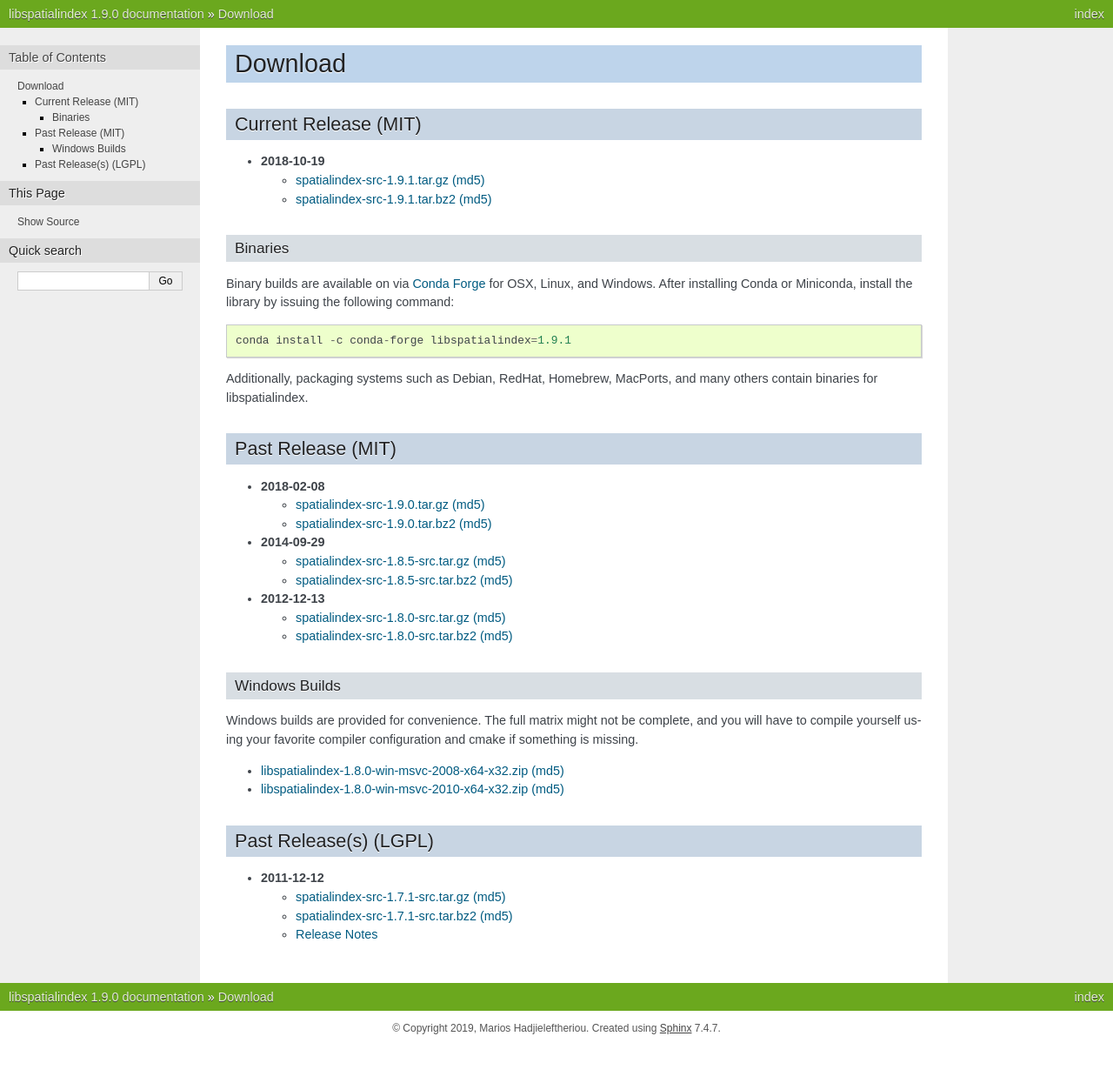
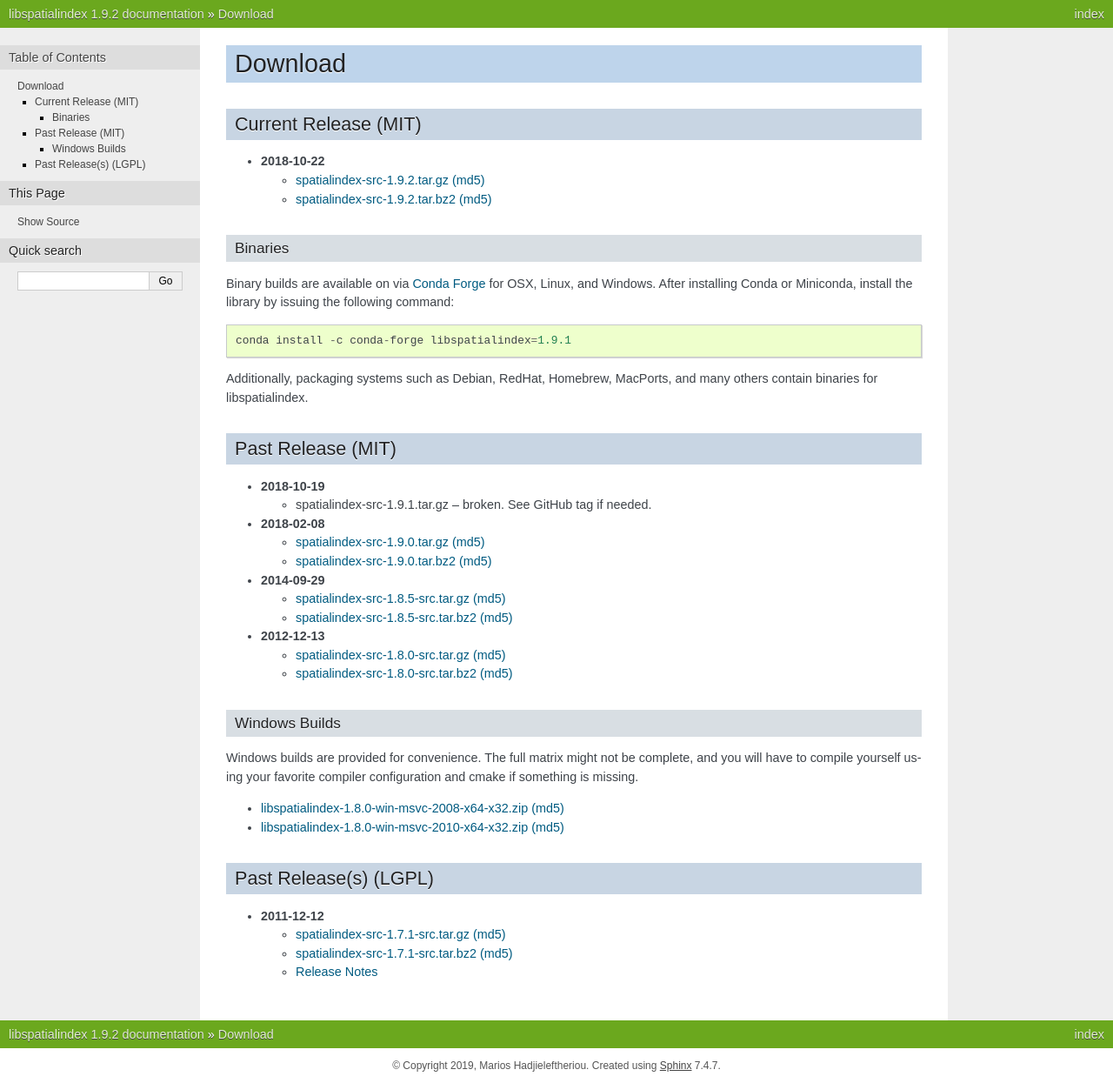
Before and after one commit to libspatialindex/libspatialindex, a Sphinx documentation site: the page built from docs/source/download.rst, in a window 1280 px wide. Shown: the whole page at 87% size. Built offline with Sphinx 7.4.7, drawn with Linux system fonts in a browser that asks for light colours; pages that are not in the unit, such as notebooks, are missing from menus; before the commit the page ends 1202 px from its top, so only the background shows below that.

Commit message:
bump version to 1.9.2

```diff
--- a/CMakeLists.txt
+++ b/CMakeLists.txt
@@ -40,8 +40,8 @@
 
 SET(SIDX_VERSION_MAJOR "1")
 SET(SIDX_VERSION_MINOR "9")
-SET(SIDX_VERSION_PATCH "1")
-SET(SIDX_LIB_VERSION "6.0.0")
+SET(SIDX_VERSION_PATCH "2")
+SET(SIDX_LIB_VERSION "6.1.0")
 SET(SIDX_LIB_SOVERSION "6")
 SET(BUILD_SHARED_LIBS ON)
 
@@ -202,7 +202,7 @@
 SET(CPACK_RESOURCE_FILE_LICENSE    "${PROJECT_SOURCE_DIR}/COPYING")
 
 set(CPACK_SOURCE_PACKAGE_FILE_NAME
-    "${CMAKE_PROJECT_NAME}-${SIDX_VERSION_STRING}-src")
+    "${CMAKE_PROJECT_NAME}-src-${SIDX_VERSION_STRING}")
 
 set(CPACK_SOURCE_IGNORE_FILES
 "/\\\\.gitattributes;/\\\\.vagrant;/\\\\.DS_Store;/CVS/;/\\\\.git/;\\\\.swp$;~$;\\\\.\\\\#;/\\\\#")
--- a/docs/source/conf.py
+++ b/docs/source/conf.py
@@ -48,9 +48,9 @@
 # built documents.
 #
 # The short X.Y version.
-version = '1.9.0'
+version = '1.9.2'
 # The full version, including alpha/beta/rc tags.
-release = '1.9.0'
+release = '1.9.2'
 
 # The language for content autogenerated by Sphinx. Refer to documentation
 # for a list of supported languages.
--- a/docs/source/download.rst
+++ b/docs/source/download.rst
@@ -5,13 +5,13 @@
 Current Release (MIT)
 ------------------------------------------------------------------------------
 
-* **2018-10-19**
+* **2018-10-22**
 
-  - `spatialindex-src-1.9.1.tar.gz <https://github.com/libspatialindex/libspatialindex/releases/download/1.9.1/spatialindex-src-1.9.1.tar.gz>`__
-    `(md5) <https://github.com/libspatialindex/libspatialindex/releases/download/1.9.1/spatialindex-src-1.9.1.tar.gz.md5>`__
+  - `spatialindex-src-1.9.2.tar.gz <https://github.com/libspatialindex/libspatialindex/releases/download/1.9.2/spatialindex-src-1.9.2.tar.gz>`__
+    `(md5) <https://github.com/libspatialindex/libspatialindex/releases/download/1.9.2/spatialindex-src-1.9.2.tar.gz.md5>`__
 
-  - `spatialindex-src-1.9.1.tar.bz2 <https://github.com/libspatialindex/libspatialindex/releases/download/1.9.1/spatialindex-src-1.9.1.tar.bz2>`__
-    `(md5) <https://github.com/libspatialindex/libspatialindex/releases/download/1.9.1/spatialindex-src-1.9.1.tar.bz2.md5>`__
+  - `spatialindex-src-1.9.2.tar.bz2 <https://github.com/libspatialindex/libspatialindex/releases/download/1.9.2/spatialindex-src-1.9.2.tar.bz2>`__
+    `(md5) <https://github.com/libspatialindex/libspatialindex/releases/download/1.9.2/spatialindex-src-1.9.2.tar.bz2.md5>`__
 
 Binaries
 ..............................................................................
@@ -29,6 +29,10 @@
 
 Past Release (MIT)
 ------------------------------------------------------------------------------
+
+* **2018-10-19**
+
+  - spatialindex-src-1.9.1.tar.gz -- broken. See GitHub tag if needed.
 
 * **2018-02-08**
 
--- a/docs/source/introduction.rst
+++ b/docs/source/introduction.rst
@@ -2,8 +2,8 @@
 
 :Author: Marios Hadjieleftheriou
 :Contact: mhadji@gmail.com
-:Revision: 1.9.1
-:Date: 10/19/2019
+:Revision: 1.9.2
+:Date: 10/22/2019
 
 
 The entire website is available as a single PDF at https://libspatialindex.org/libspatialindex.pdf
```
Also changed, not shown: 1 other file.
